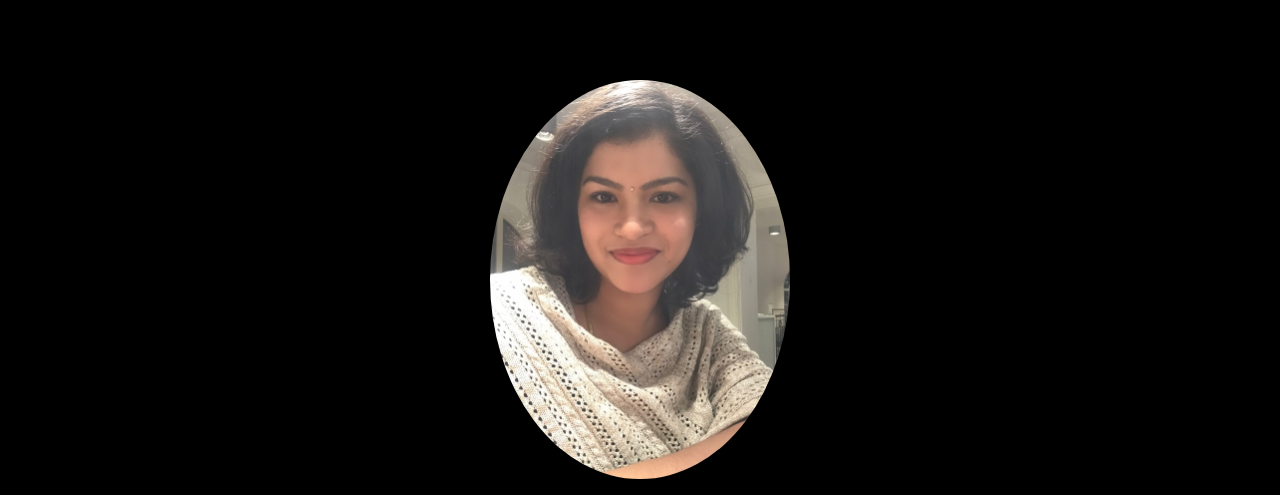
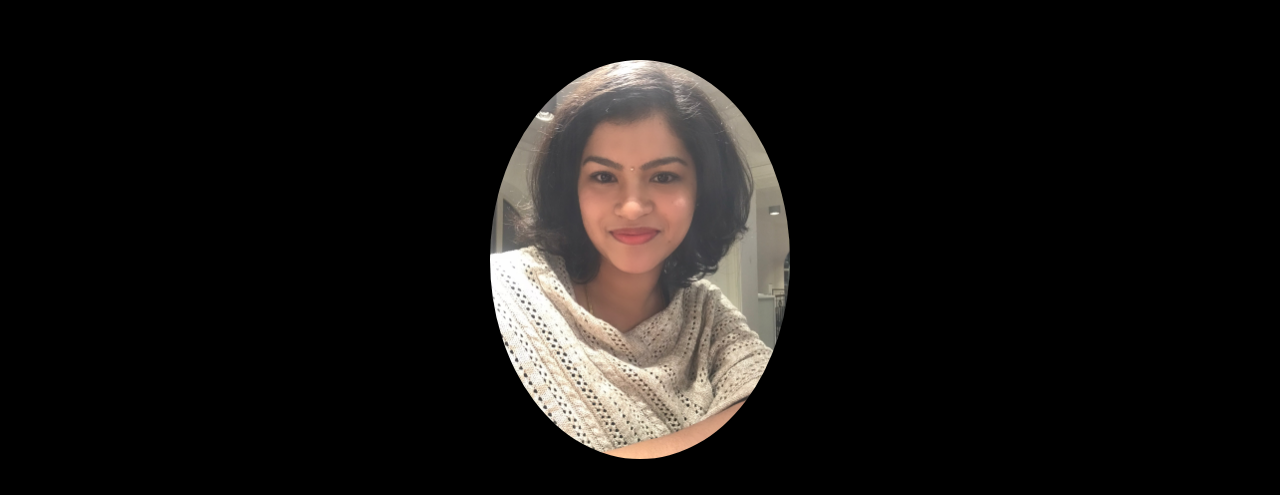
Before and after one commit to sravanipodapati/Sravani-Portfolio, a plain HTML site: page index.html in a window 1280 px wide. Shown: the part 60-555 px from the top of the page. Drawn offline with Linux system fonts and the light colour scheme.

Commit message:
Update style.css

```diff
--- a/style.css
+++ b/style.css
@@ -159,7 +159,7 @@ section {
     justify-content: center;
     align-items: center;
     gap: 4rem;
-    padding-top: 12rem;
+    padding-top: 10rem;
     flex-direction: column;
     background-color: black;
 }
```
